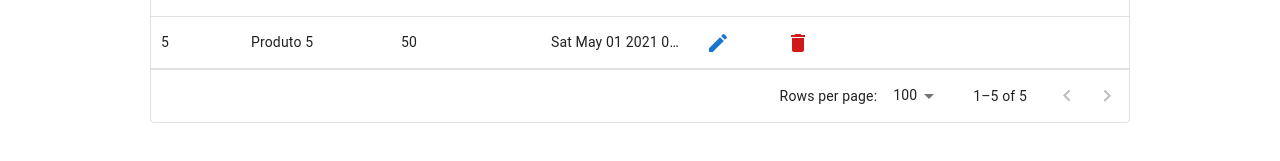
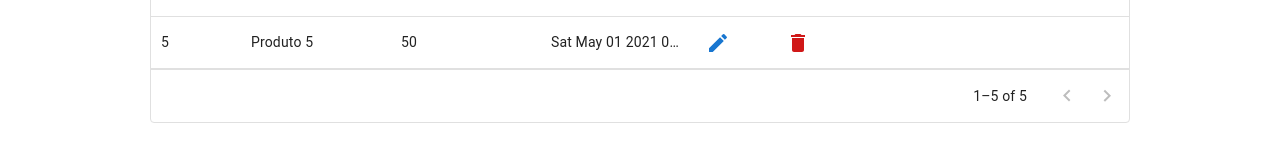
Before and after one commit to AcacioCacio/controle-estoque, a React (Create React App) app in the folder frontend/: page /home in a window 1280 px wide. Shown: the part 475-636 px from the top of the page. Built offline with nearby package versions, Linux system fonts and the light colour scheme.

Commit message:
corrige questões de tipagem

```diff
--- a/frontend/src/components/HomeView.tsx
+++ b/frontend/src/components/HomeView.tsx
@@ -1,76 +1,94 @@
 import { Box, Button, IconButton, Typography } from "@mui/material";
 import { estoqueMock } from "../data/estoqueMock";
-import EditIcon from '@mui/icons-material/Edit';
-import DeleteIcon from '@mui/icons-material/Delete';
-import { DataGrid } from '@mui/x-data-grid';
+import { DataGrid, GridColDef } from "@mui/x-data-grid";
+import EditIcon from "@mui/icons-material/Edit";
+import DeleteIcon from "@mui/icons-material/Delete";
 import NewProduct from "./NewProduct";
-
 
 //Criar NAVBAR usando a logo => '../Images/Logo.svg'
 
 export function HomeView(): JSX.Element {
+  const handleEdit = (id: string) => {
+    console.log("Edit", id); // TODO -> implementar feature
+  };
 
-  const columns = [
-    {field: 'id', headerName: 'ID', width: 90 },
-    {field: 'nome', headerName: 'Product', width: 150 },
-    {field: 'quantidade', headerName: 'Quantidade', width: 150 },
-    {field: 'createdAt', headerName: 'CreatedAt', width: 150 },
+  const handleDelete = (id: string) => {
+    console.log("Delete", id); // TODO -> implementar feature
+  };
+
+  const columns: GridColDef[] = [
+    { field: "id", headerName: "ID", width: 90 },
+    { field: "nome", headerName: "Product", width: 150 },
+    { field: "quantidade", headerName: "Quantidade", width: 150 },
+    { field: "createdAt", headerName: "CreatedAt", width: 150 },
     {
-      field: 'edit',
-      headerName: 'Edit',
+      field: "edit",
+      headerName: "Edit",
       sortable: false,
       filterable: false,
       disableColumnMenu: true,
       disableExport: true,
       width: 80,
-      renderCell: (params) => (
+      renderCell: ({ row }) => (
         <IconButton
-          onClick={() => handleEdit(params.id)}
-          aria-label="edit" color='primary' size="small">
-          <EditIcon/>
+          onClick={() => handleEdit(row.id)}
+          aria-label="edit"
+          color="primary"
+          size="small"
+        >
+          <EditIcon />
         </IconButton>
-      )
+      ),
     },
     {
-      field: 'delete',
-      headerName: 'Delete',
+      field: "delete",
+      headerName: "Delete",
       sortable: false,
       filterable: false,
       disableColumnMenu: true,
       disableExport: true,
       width: 80,
-      renderCell: (params) => (
+      renderCell: ({ row }) => (
         <IconButton
-          onClick={() => handleDelete(params.id)}
-          aria-label="edit" color='error' size="small">
-          <DeleteIcon/>
+          onClick={() => handleDelete(row.id)}
+          aria-label="edit"
+          color="error"
+          size="small"
+        >
+          <DeleteIcon />
         </IconButton>
-      )
+      ),
     },
-
   ];
 
   return (
     <Box
       sx={{
-        width: '100%'
+        width: "100%",
       }}
     >
       <Box
         sx={{
-          height: '84px',
+          height: "84px",
           display: "flex",
           flexDirection: "row",
           justifyContent: "flex-start",
           alignItems: "center",
           backgroundColor: "#D9D9D9",
-          paddingLeft: '15px'
-        }}>
-          <Button sx={{marginRight: '35px'}}>
-            <Typography>NAVBAR Logo aqui!!!</Typography>
-          </Button>
-          <Button variant="contained" color="primary" sx={{marginRight: '35px'}}>Estoque</Button>
-          <Button variant="contained">Movimentação</Button>
+          paddingLeft: "15px",
+        }}
+      >
+        <Button sx={{ marginRight: "35px" }}>
+          <Typography>NAVBAR Logo aqui!!!</Typography>
+        </Button>
+        <Button
+          variant="contained"
+          color="primary"
+          sx={{ marginRight: "35px" }}
+        >
+          Estoque
+        </Button>
+        <Button variant="contained">Movimentação</Button>
       </Box>
       <Box
         sx={{
@@ -78,27 +96,34 @@ export function HomeView(): JSX.Element {
           alignItems: "center",
           display: "flex",
           flexDirection: "row",
-          marginTop: '76px',
-          marginBottom: '19px'
-        }}>
+          marginTop: "76px",
+          marginBottom: "19px",
+        }}
+      >
         <Typography sx={{ fontSize: 32, fontWeight: 500, paddingRight: 70 }}>
           Barra de Pesquisa
         </Typography>
-        <NewProduct/>
+        <NewProduct />
       </Box>
       <Box
         sx={{
           justifyContent: "center",
           alignItems: "center",
-          marginLeft: '150px',
-          marginRight: '150px'
+          marginLeft: "150px",
+          marginRight: "150px",
         }}
       >
         <DataGrid
           rows={estoqueMock}
           columns={columns}
-          pageSize={5}
-          rowsPerPageOptions={[5]}
+          initialState={{
+            pagination: {
+              paginationModel: {
+                pageSize: 5,
+              },
+            },
+          }}
+          pageSizeOptions={[5]}
         />
       </Box>
     </Box>
--- a/frontend/src/data/estoqueMock.ts
+++ b/frontend/src/data/estoqueMock.ts
@@ -2,31 +2,31 @@ import { Estoque } from "../types/Estoque";
 
 export const estoqueMock: Estoque[] = [
   {
-    id: 1,
+    id: "1",
     nome: "Produto 1",
     quantidade: 10,
     createdAt: new Date("2021-05-01T00:00:00.000Z"),
   },
   {
-    id: 2,
+    id: "2",
     nome: "Produto 2",
     quantidade: 20,
     createdAt: new Date("2021-05-01T00:00:00.000Z"),
   },
   {
-    id: 3,
+    id: "3",
     nome: "Produto 3",
     quantidade: 30,
     createdAt: new Date("2021-05-01T00:00:00.000Z"),
   },
   {
-    id: 4,
+    id: "4",
     nome: "Produto 4",
     quantidade: 40,
     createdAt: new Date("2021-05-01T00:00:00.000Z"),
   },
   {
-    id: 5,
+    id: "5",
     nome: "Produto 5",
     quantidade: 50,
     createdAt: new Date("2021-05-01T00:00:00.000Z"),
--- a/frontend/src/types/Estoque.ts
+++ b/frontend/src/types/Estoque.ts
@@ -1,5 +1,5 @@
 export type Estoque = {
-  id: number;
+  id: string;
   nome: string;
   quantidade: number;
   createdAt: Date | null;
```
Also changed, not shown: 1 other file (tests, documents, lock files or other folders).
